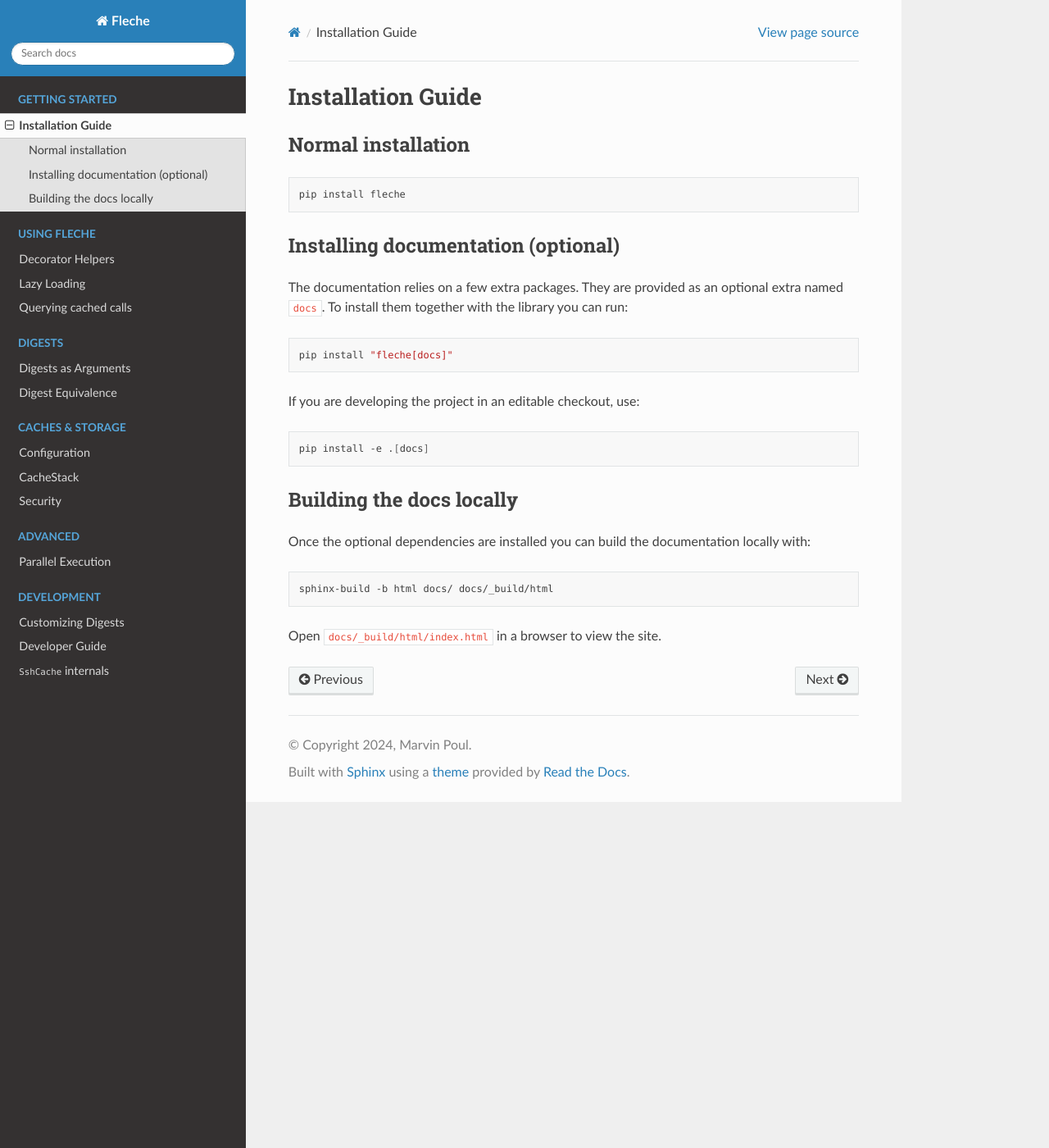
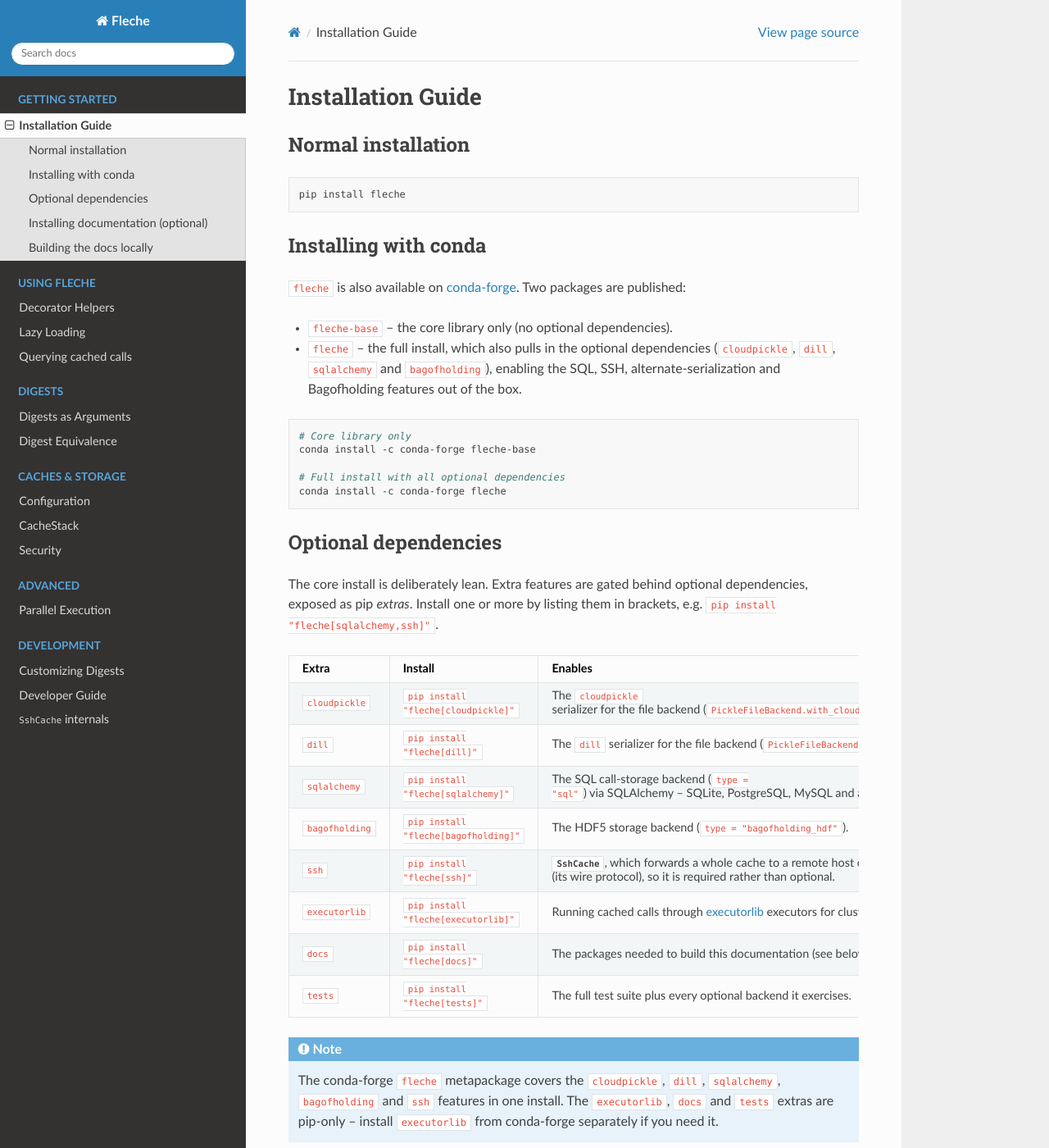
Before and after one commit to pmrv/fleche, a Sphinx documentation site: the page built from docs/installation.rst, in a window 1280 px wide and 1400 px high. Shown: the whole window at 82% size. Built offline with Sphinx 7.4.7 and the Read the Docs theme 3.1.0, drawn with Linux system fonts in a browser that asks for light colours; pages that are not in the unit, such as notebooks, are missing from menus.

```diff
--- a/docs/installation.rst
+++ b/docs/installation.rst
@@ -7,6 +7,79 @@ Normal installation
 .. code-block:: bash
 
    pip install fleche
+
+Installing with conda
+---------------------
+
+``fleche`` is also available on `conda-forge <https://conda-forge.org/>`_. Two
+packages are published:
+
+* ``fleche-base`` -- the core library only (no optional dependencies).
+* ``fleche`` -- the full install, which also pulls in the optional dependencies
+  (``cloudpickle``, ``dill``, ``sqlalchemy`` and ``bagofholding``), enabling the
+  SQL, SSH, alternate-serialization and Bagofholding features out of the box.
+
+.. code-block:: bash
+
+   # Core library only
+   conda install -c conda-forge fleche-base
+
+   # Full install with all optional dependencies
+   conda install -c conda-forge fleche
+
+Optional dependencies
+---------------------
+
+The core install is deliberately lean. Extra features are gated behind optional
+dependencies, exposed as pip *extras*. Install one or more by listing them in
+brackets, e.g. ``pip install "fleche[sqlalchemy,ssh]"``.
+
+.. list-table::
+   :header-rows: 1
+   :widths: 18 30 52
+
+   * - Extra
+     - Install
+     - Enables
+   * - ``cloudpickle``
+     - ``pip install "fleche[cloudpickle]"``
+     - The ``cloudpickle`` serializer for the file backend
+       (``PickleFileBackend.with_cloudpickle``); also the wire protocol used by
+       SSH caches.
+   * - ``dill``
+     - ``pip install "fleche[dill]"``
+     - The ``dill`` serializer for the file backend
+       (``PickleFileBackend.with_dill``).
+   * - ``sqlalchemy``
+     - ``pip install "fleche[sqlalchemy]"``
+     - The SQL call-storage backend (``type = "sql"``) via SQLAlchemy --
+       SQLite, PostgreSQL, MySQL and any other SQLAlchemy-supported database.
+   * - ``bagofholding``
+     - ``pip install "fleche[bagofholding]"``
+     - The HDF5 storage backend (``type = "bagofholding_hdf"``).
+   * - ``ssh``
+     - ``pip install "fleche[ssh]"``
+     - :class:`~fleche.remote.SshCache`, which forwards a whole cache to a
+       remote host over SSH. Pulls in ``cloudpickle`` (its wire protocol), so
+       it is required rather than optional.
+   * - ``executorlib``
+     - ``pip install "fleche[executorlib]"``
+     - Running cached calls through `executorlib
+       <https://executorlib.readthedocs.io/>`_ executors for cluster/parallel
+       execution (see :doc:`parallel_execution`).
+   * - ``docs``
+     - ``pip install "fleche[docs]"``
+     - The packages needed to build this documentation (see below).
+   * - ``tests``
+     - ``pip install "fleche[tests]"``
+     - The full test suite plus every optional backend it exercises.
+
+.. note::
+
+   The conda-forge ``fleche`` metapackage covers the ``cloudpickle``, ``dill``,
+   ``sqlalchemy``, ``bagofholding`` and ``ssh`` features in one install. The
+   ``executorlib``, ``docs`` and ``tests`` extras are pip-only -- install
+   ``executorlib`` from conda-forge separately if you need it.
 
 Installing documentation (optional)
 -----------------------------------
```
Also changed, not shown: README.md (+24 -0 lines).
